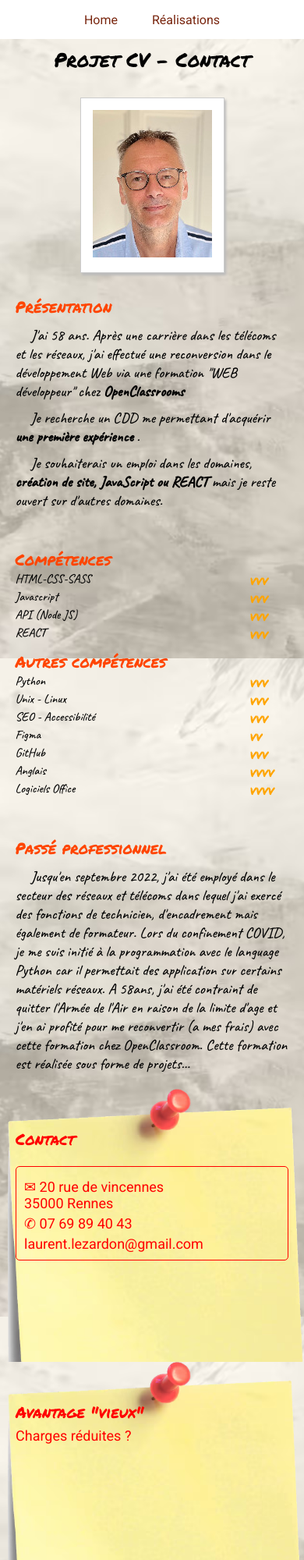
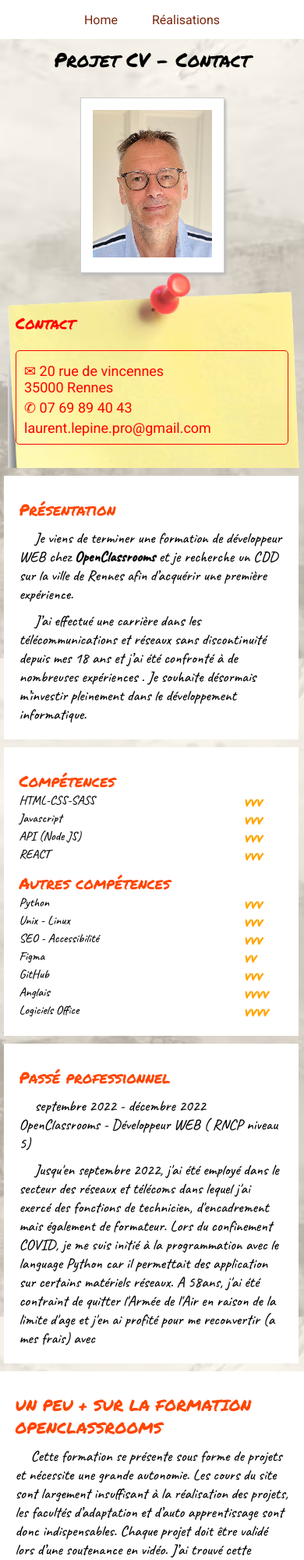
Before and after one commit to laurent-lezardon/Portfolio-dev-web-junior, a plain HTML site: page pages/cv.html in a window 390 px wide. Shown: the top 2000 px of the page at 78% size. Drawn offline with Linux system fonts and the light colour scheme.

Commit message:
Modif CV
Modification CV Tetxe
Affinage du responsive

```diff
--- a/pages/cv.html
+++ b/pages/cv.html
@@ -31,13 +31,22 @@
             <div class="photo">
                 <img src="../Images/Lol - Photo CV.jpg" alt="candidat">
             </div>
+            <div class="contact-card" id="contact">
+                <h2 class="h2-not-home">Contact</h2>
+                <div class="contact">
+                    <p class="p-contact">&#9993; 20 rue de vincennes <br>35000 Rennes</p>
+                    <p class="p-contact">&#9990; 07 69 89 40 43 </p>
+                    <p class="p-contact"><a href="mailto:">laurent.lepine.pro@gmail.com</a></p>
+
+                </div>
+            </div>
             <div class="project-card presentation">
                 <h2 class="h2-not-home">Présentation</h2>
-                <p>J'ai 58 ans. Après une carrière dans les télécoms et les réseaux, j'ai effectué une reconversion dans
-                    le développement Web via une formation "WEB développeur" chez <strong>OpenClassrooms</strong> </p>
-                <p>Je recherche un CDD me permettant d'acquérir <strong>une première expérience</strong> .</p>
-                <p>Je souhaiterais un emploi dans les domaines, <strong>création de site, JavaScript ou REACT</strong>
-                    mais je reste ouvert sur d'autres domaines.</p>
+                <p> Je viens de terminer une formation de développeur WEB chez <strong>OpenClassrooms</strong> et je
+                    recherche un CDD sur la ville de Rennes afin d’acquérir une première expérience.</p>
+                <p>J’ai effectué une carrière dans les télécommunications et réseaux sans discontinuité depuis mes 18
+                    ans et j’ai été confronté à de nombreuses expériences . Je souhaite désormais m’investir pleinement
+                    dans le développement informatique.</p>
 
             </div>
             <div class="project-card skills">
@@ -62,26 +71,26 @@
             </div>
             <div class="project-card soft-skills">
                 <h2 class="h2-not-home">Passé professionnel</h2>
+                <p>septembre 2022 - décembre 2022 OpenClassrooms - Développeur WEB ( RNCP niveau 5)</p>
                 <p>Jusqu'en septembre 2022, j'ai été employé dans le secteur des réseaux et télécoms dans lequel j'ai
                     exercé des fonctions de technicien, d'encadrement mais également de formateur. Lors du confinement
                     COVID, je me suis initié à la programmation avec le language Python car il permettait des
                     application sur certains matériels réseaux. A 58ans, j'ai été contraint de quitter l'Armée de l'Air
-                    en raison de la limite d'age et j'en ai profité pour me reconvertir (a mes frais) avec cette
-                    formation chez OpenClassroom. Cette formation est réalisée sous forme de projets...</p>
+                    en raison de la limite d'age et j'en ai profité pour me reconvertir (a mes frais) avec </p>
+
             </div>
-            <div class="contact-card" id="contact">
-                <h2 class="h2-not-home">Contact</h2>
-                <div class="contact">
-                    <p class="p-contact">&#9993; 20 rue de vincennes <br>35000 Rennes</p>
-                    <p class="p-contact">&#9990; 07 69 89 40 43 </p>
-                    <p class="p-contact"><a href="mailto:">laurent.lezardon@gmail.com</a></p>
 
-                </div>
-            </div>
-            <div class="contact-card" id="oldman">
-                <h2 class="h2-not-home">Avantage "vieux"</h2>
+            <div class="project-card" id="oldman">
+                <h2 class="h2-not-home">UN PEU + SUR LA FORMATION OPENCLASSROOMS </h2>
                 <div class="oldman">
-                    <p class="p-contact">Charges réduites ?</p>
+                    <p>Cette formation se présente sous forme de projets et nécessite une grande
+                        autonomie. Les cours du site sont largement insuffisant à la réalisation des projets, les
+                        facultés d’adaptation et d’auto apprentissage sont donc indispensables. Chaque projet doit être
+                        validé lors d’une soutenance en vidéo.
+                        J’ai trouvé cette formation exigeante et très professionnalisante.
+
+                        Mes projets terminés qui vont du maquettage a la création d’un front-end en React en passant par
+                        la création d’une API sont disponibles sur mon portfolio (préférer la version Desktop). </p>
 
                 </div>
             </div>
--- a/style.css
+++ b/style.css
@@ -208,8 +208,8 @@ p {
   left: 30%;
 }
 #oldman {
-  top: 50%;
-  right: 10%;
+  top: 70%;
+  left: 3%;
 }
 .presentation {
   top: 200px;
@@ -218,12 +218,13 @@ p {
 .skills {
   /* top: 350px;
   left: 30%; */
+  top: -5%;
   right: 10%;
 }
 .soft-skills {
   /* right: 10%; */
-  top: 350px;
-  left: 30%;
+  top: 42%;
+  left: 45%;
 }
 
 .contact-card {
@@ -302,8 +303,16 @@ p {
   .presentation {
     top: 0;
   }
+  .project-card {
+    padding: 80px 15%;
+  }
   .photo {
     width: fit-content;
+  }
+  #contact {
+    max-width: 450px;
+    margin-bottom: 10px;
+    height: 250px;
   }
   .cv .project-card {
     height: auto;
@@ -318,12 +327,17 @@ p {
     padding: 0;
     /* overflow: hidden; */
   }
+
+  .cv .project-card {
+    margin: 0 5px 10px 5px;
+    width: 97%;
+  }
   .project-card {
     background-image: none;
-    /* background-color: white; */
+    background-color: white;
     background-size: cover;
-    width: 100%;
-    margin-top: 20px;
+    width: 97%;
+    margin: 10px 5px;
     /* margin-left: -70px;
     margin-right: 0px; */
     /* height: 680px; */
```
